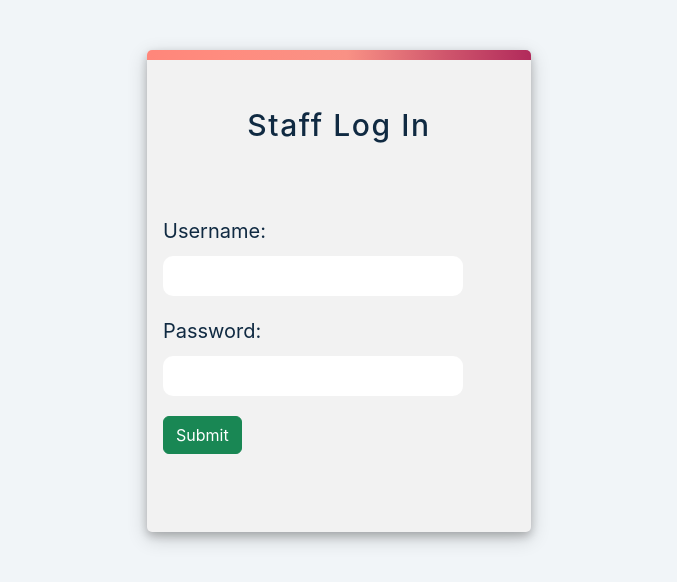
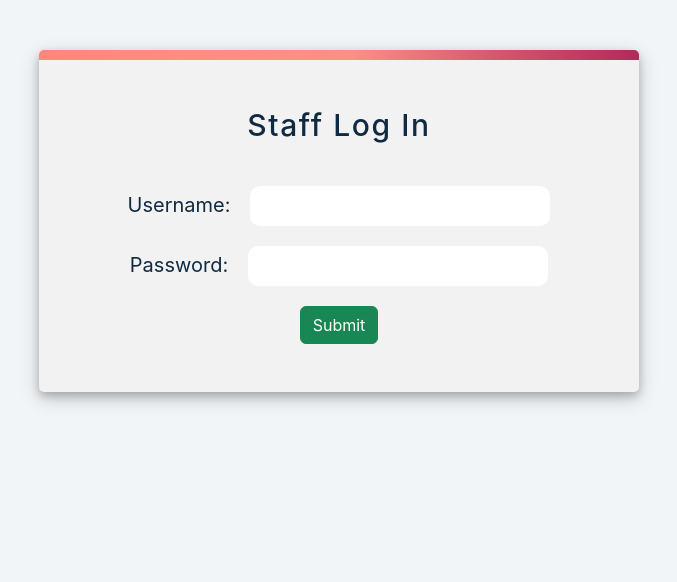
Before and after one commit to tranlac2210/COSC-4353-Project, a React (Create React App) app in the folder client/: page /AdminLoginPage in a window 1280 px wide. Shown: the top 582 px of the page, without its empty margins (301-978 px from the left). Built offline with nearby package versions, Linux system fonts and the light colour scheme.

Commit message:
update admin login page css

```diff
--- a/client/src/styles/AdminLoginPage.css
+++ b/client/src/styles/AdminLoginPage.css
@@ -18,7 +18,11 @@
 }
 
 .content {
-  margin: 30px;
+  display: flex;
+  flex-direction: column;
+  justify-content: center;
+  align-items: center;
+  height: auto;
 }
 
 .error-label {
@@ -67,7 +71,7 @@
   /* padding: 30px; */
   border-radius: 5px;
   box-shadow: 0 4px 8px 0 rgba(0, 0, 0, 0.2), 0 6px 20px 0 rgba(0, 0, 0, 0.19);
-  width: 30%;
+  width: 600px;
   margin: auto;
 }
 
```
